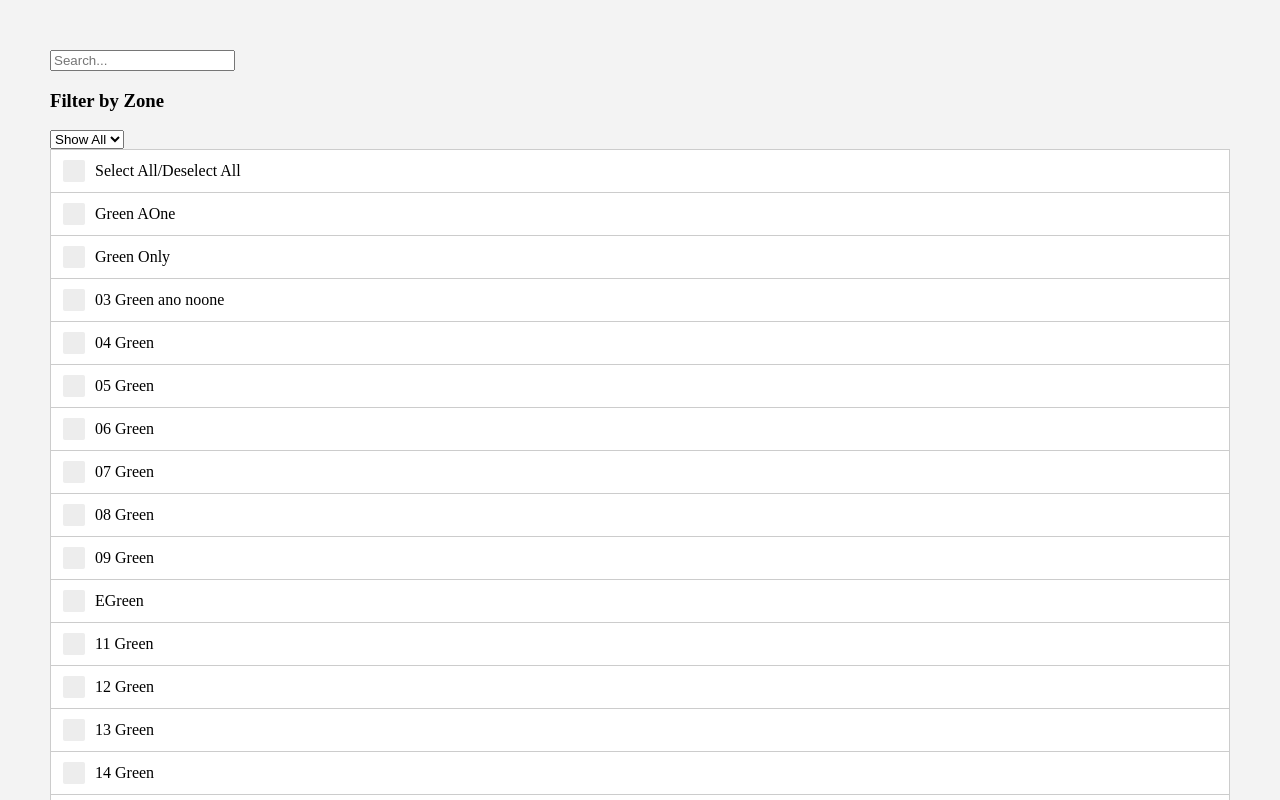
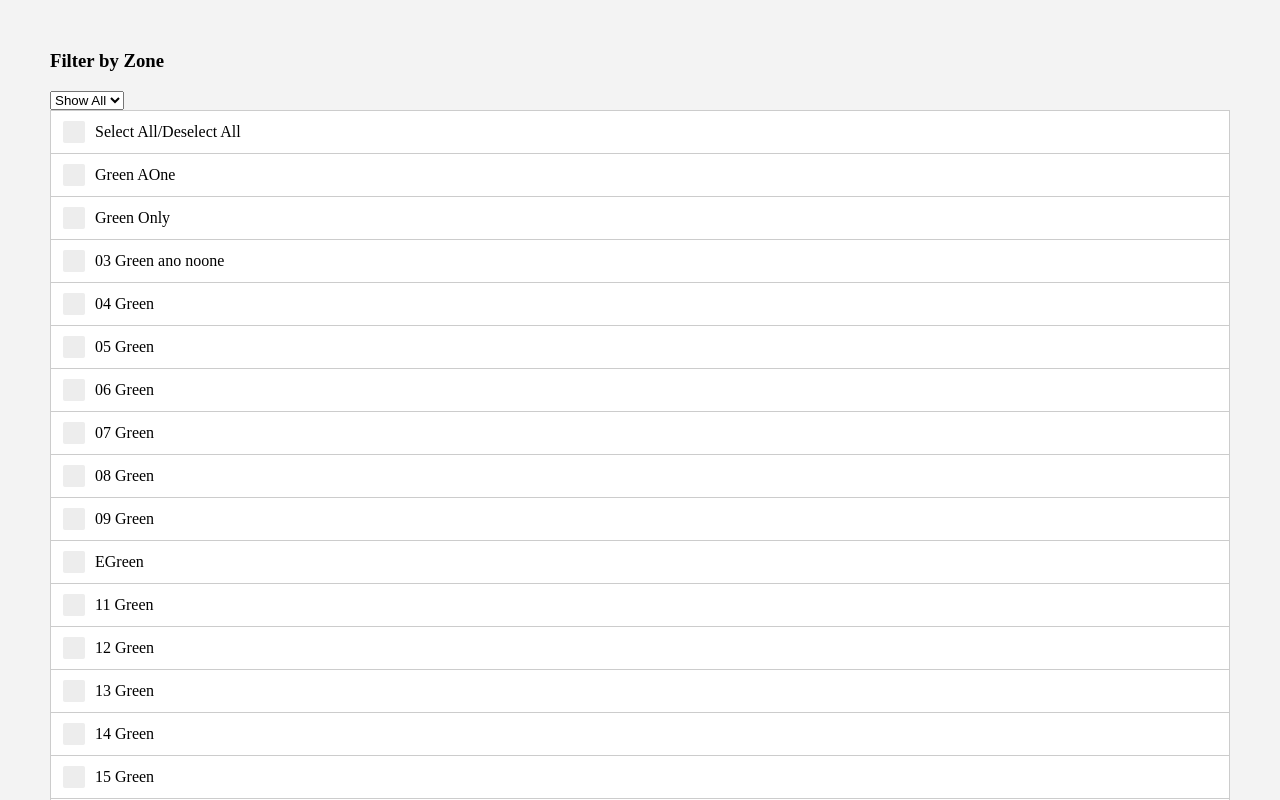
Before and after one commit to KennyGScott/simple-multiselect, an Angular app: page / in a window 1280 px wide. Shown: the top 800 px of the page. Built offline with nearby package versions, Linux system fonts and the light colour scheme.

Commit message:
fix display bug

```diff
--- a/src/app/simple-multiselect/simple-multiselect.component.html
+++ b/src/app/simple-multiselect/simple-multiselect.component.html
@@ -1,5 +1,5 @@
 <div class="simple-multiselect">
-  <div>
+  <div *ngIf="showSearch">
     <input type="text"
            [(ngModel)]="searchText"
            (ngModelChange)="handleSearch()"
@@ -27,7 +27,7 @@
       </label>
     </div>
     <ng-container *ngFor="let option of options">
-      <div *ngIf="selectedFilter == option[filterSettings.filterKey] || selectedFilter == 'all'">
+      <div *ngIf="isSelected(option)">
         <label class="sms-container">{{ option[titleKey] }}
           <input class="sms-checkbox"
                  type="checkbox"
--- a/src/app/simple-multiselect/simple-multiselect.component.ts
+++ b/src/app/simple-multiselect/simple-multiselect.component.ts
@@ -25,6 +25,7 @@ export interface ISimpleMultiSelectTranslations {
 export class SimpleMultiselectComponent implements OnInit {
   @Input() data: Array<object>
   @Input() titleKey: string
+  @Input() showSearch = false
   @Input() filterSettings: ISimpleMultiselectFilterSettings
   @Input() translationSettings: ISimpleMultiSelectTranslations
   @Output() selected = new EventEmitter()
@@ -51,6 +52,13 @@ export class SimpleMultiselectComponent implements OnInit {
       noResults: 'No results to display'
     }
     return defaults
+  }
+
+  isSelected(option) {
+    if (!!this.filterSettings)
+      return this.selectedFilter == option[this.filterSettings.filterKey] || this.selectedFilter == 'all'
+    else
+      return true
   }
 
   /**
```
